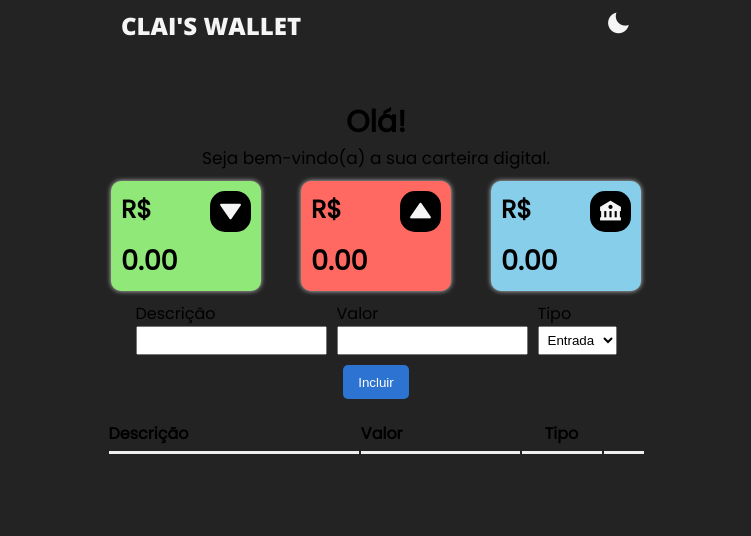
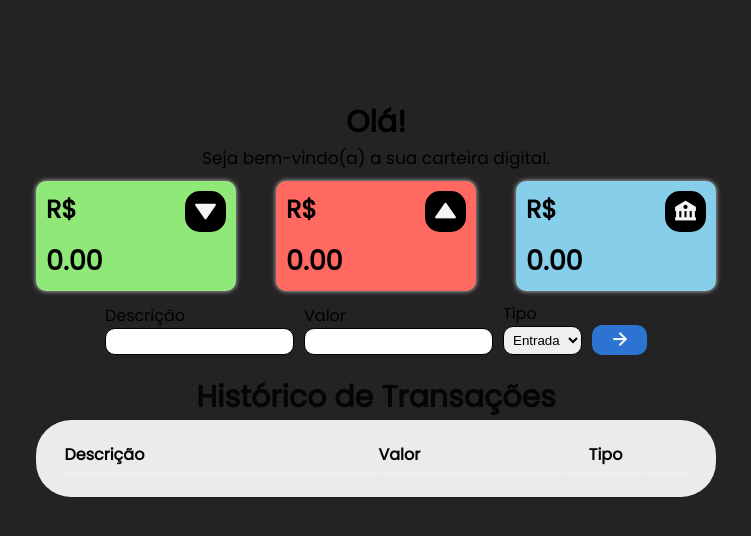
Before and after one commit to claiverty/claiWallet, a plain HTML site: page wallet.html in a window 1280 px wide. Both pictures are taken after a click on the button 947 px from the left and 25 px from the top of the page. Shown: the whole page, without its empty margins (264-1015 px from the left). Drawn offline with nearby package versions, Linux system fonts and the light colour scheme.

Commit message:
Final page wallet

```diff
--- a/script/wallet.js
+++ b/script/wallet.js
@@ -43,11 +43,11 @@ function insertItem(item, index) {
     <td>R$ ${item.amount}</td>
     <td class="columnType">${
       item.type === "Entrada"
-        ? '<i class="bx bxs-chevron-up-circle"></i>'
-        : '<i class="bx bxs-chevron-down-circle"></i>'
+        ? '<i class="bx bxs-caret-down-circle"></i>'
+        : '<i class="bx bxs-caret-up-circle"></i>'
     }</td>
     <td class="columnAction">
-      <button onclick="deleteItem(${index})"><i class='bx bx-trash'></i></button>
+      <button class="btnTrash" onclick="deleteItem(${index})"><i class='bx bx-trash'></i></button>
     </td>
   `;
 
--- a/style/wallet.css
+++ b/style/wallet.css
@@ -203,25 +203,56 @@ main .usuario p {
   flex-direction: column;
 }
 
-.newItem > button {
+.divDesc input {
+  border: 1px solid;
+  border-radius: 10px;
+}
+
+.divAmount input {
+  border: 1px solid;
+  border-radius: 10px;
+}
+
+.divType select {
+  border: 1px solid;
+  border-radius: 10px;
+}
+
+.newItem #btnNew {
   background-color: #2c73d2;
-  color: white;
+  color: #f5f5f5;
   border: none;
   padding: 0 15px;
-  border-radius: 5px;
+  border-radius: 10px;
   cursor: pointer;
-  height: 34px;
+  height: 30px;
 }
 
 input,
 select {
   padding: 5px;
 }
+/* Histórico de Transações */
+.transactions {
+  display: flex;
+  flex-direction: column;
+  align-items: center;
+  margin-top: 20px;
+}
 
-.divTable {
+.transactions .transOrder h1 {
+  font-size: 30px;
+  color: #050507;
+}
+
+.transactions .divTable {
   width: 100%;
+  padding: 0 20px 0 20px;
   display: flex;
   justify-content: center;
+  background-color: #ebebeb;
+  border-radius: 35px;
+  color: #050507;
 }
 
 table {
@@ -240,12 +271,12 @@ i {
   font-size: 25px;
 }
 
-.bxs-chevron-up-circle {
-  color: #00c9a7;
+.bxs-caret-up-circle {
+  color: #d83121;
 }
 
-.bxs-chevron-down-circle {
-  color: #d83121;
+.bxs-caret-down-circle {
+  color: #00c9a7;
 }
 
 .columnAction {
@@ -253,9 +284,14 @@ i {
   text-align: center;
 }
 
-.columnAction > button {
+.columnAction .btnTrash {
   background: transparent;
   border: none;
+  cursor: pointer;
+}
+
+.columnAction .btnTrash .bx-trash {
+  color: #050507;
 }
 
 .columnAmount {
@@ -280,7 +316,7 @@ body.dark {
 }
 
 /* Cabeçalho */
-body.dark header {
+header {
   display: flex;
   flex-direction: row;
   justify-content: space-between;
@@ -290,35 +326,47 @@ body.dark header {
 }
 
 /* Logo */
-body.dark header .logo a {
+header .logo a {
   display: flex;
   flex-direction: row;
   text-decoration: none;
-  color: #f5f5f5;
+  color: #232323;
   font-family: "Open Sans", sans-serif, Arial, Helvetica;
   font-size: 12px;
   margin: 20px;
 }
 
 /* Botão trocar tema*/
-body.dark header #BtnTheme #theme-toggle {
-  font-size: 25px;
+header #BtnTheme #theme-toggle {
+  font-size: 30px;
   background: none;
   border: none;
   cursor: pointer;
-  color: #f5f5f5;
+  color: #232323;
   margin: 20px;
 }
 
-body.dark main {
-  max-width: 550px;
-  width: 100%;
+/* Carteira */
+main {
+  font-family: "Poppins", Arial, Helvetica;
+}
+
+main .usuario {
   display: flex;
   flex-direction: column;
   align-items: center;
+  font-family: "Poppins", Arial, Helvetica;
 }
 
-body.dark .resume {
+main .usuario h1 {
+  font-size: 30px;
+}
+
+main .usuario p {
+  font-size: 17px;
+}
+
+.resume {
   display: flex;
   padding: 10px 0;
   gap: 40px;
@@ -326,17 +374,116 @@ body.dark .resume {
   justify-content: center;
   flex-wrap: wrap;
 }
-
-body.dark .resume > div {
+/* Entrada */
+.resume .boxIncomes {
   display: flex;
   flex-direction: column;
+  justify-content: space-between;
+  border-radius: 10px;
+  box-shadow: 0px 0px 5px #ccc;
+  width: 200px;
+  height: 110px;
+  padding: 10px;
+  background-color: #8fe878;
+}
+
+.resume .boxIncomes .iconBox {
+  display: flex;
+  flex-direction: row;
+  justify-content: space-between;
+}
+
+.resume .boxIncomes .iconBox i {
+  background-color: #000000;
+  color: #f5f5f5;
+  padding: 8px;
+  border-radius: 15px;
+}
+
+.resume .boxIncomes .iconBox p {
+  font-size: 25px;
+  font-weight: 600;
+}
+
+.resume .boxIncomes .incomes {
+  font-size: 27px;
+  font-weight: 600;
+}
+
+/* Saída */
+.resume .boxExpenses {
+  display: flex;
+  flex-direction: column;
+  justify-content: space-between;
+  border-radius: 10px;
+  box-shadow: 0px 0px 5px #ccc;
+  width: 200px;
+  height: 110px;
+  padding: 10px;
+  background-color: #ff6961;
+}
+
+.resume .boxExpenses .iconBox {
+  display: flex;
+  flex-direction: row;
+  justify-content: space-between;
+}
+
+.resume .boxExpenses .iconBox i {
+  background-color: #000000;
+  color: #f5f5f5;
+  padding: 8px;
+  border-radius: 15px;
+}
+
+.resume .boxExpenses .iconBox p {
+  font-size: 25px;
+  font-weight: 600;
+}
+
+.resume .boxExpenses .expenses {
+  font-size: 27px;
+  font-weight: 600;
+}
+
+/* Total */
+.resume .boxTotal {
+  display: flex;
+  flex-direction: column;
+  justify-content: space-between;
   box-shadow: 0px 0px 5px #ccc;
   border-radius: 10px;
+  width: 200px;
+  height: 110px;
   padding: 10px;
-  width: 150px;
+  background-color: #87ceeb;
 }
 
-body.dark .newItem {
+.resume .boxTotal .iconBox {
+  display: flex;
+  flex-direction: row;
+  justify-content: space-between;
+}
+
+.resume .boxTotal .iconBox i {
+  background-color: #000000;
+  color: #f5f5f5;
+  padding: 8px;
+  border-radius: 15px;
+}
+
+.resume .boxTotal .iconBox p {
+  font-size: 25px;
+  font-weight: 600;
+}
+
+.resume .boxTotal .total {
+  font-size: 27px;
+  font-weight: 600;
+}
+
+/* Adicionar transação */
+.newItem {
   display: flex;
   gap: 10px;
   align-items: end;
@@ -345,73 +492,109 @@ body.dark .newItem {
   flex-wrap: wrap;
 }
 
-body.dark .divDesc,
+.divDesc,
 .divType,
 .divAmount {
   display: flex;
   flex-direction: column;
 }
 
-body.dark .newItem > button {
+.divDesc input {
+  border: 1px solid;
+  border-radius: 10px;
+}
+
+.divAmount input {
+  border: 1px solid;
+  border-radius: 10px;
+}
+
+.divType select {
+  border: 1px solid;
+  border-radius: 10px;
+}
+
+.newItem #btnNew {
   background-color: #2c73d2;
-  color: white;
+  color: #f5f5f5;
   border: none;
   padding: 0 15px;
-  border-radius: 5px;
+  border-radius: 10px;
   cursor: pointer;
-  height: 34px;
+  height: 30px;
 }
 
-body.dark input,
+input,
 select {
   padding: 5px;
 }
+/* Histórico de Transações */
+.transactions {
+  display: flex;
+  flex-direction: column;
+  align-items: center;
+  margin-top: 20px;
+}
 
-body.dark .divTable {
+.transactions .transOrder h1 {
+  font-size: 30px;
+  color: #050507;
+}
+
+.transactions .divTable {
   width: 100%;
+  padding: 0 20px 0 20px;
   display: flex;
   justify-content: center;
+  background-color: #ebebeb;
+  border-radius: 35px;
+  color: #050507;
 }
 
-body.dark table {
+table {
   width: 98%;
   padding: 20px 0;
   border-radius: 5px;
 }
 
-body.dark th {
+th {
   text-align: start;
   border-bottom: inset;
   padding-bottom: 5px;
 }
 
-body.dark i {
+i {
   font-size: 25px;
 }
 
-body.dark .bxs-chevron-up-circle {
+.bxs-caret-up-circle {
+  color: #d83121;
+}
+
+.bxs-caret-down-circle {
   color: #00c9a7;
 }
 
-body.dark .bxs-chevron-down-circle {
-  color: #d83121;
-}
-
-body.dark.columnAction {
+.columnAction {
   width: 40px;
   text-align: center;
 }
 
-body.dark .columnAction > button {
+.columnAction .btnTrash {
   background: transparent;
   border: none;
+  cursor: pointer;
 }
 
-body.dark .columnAmount {
+.columnAction .btnTrash .bx-trash {
+  color: #050507;
+}
+
+.columnAmount {
   width: 30%;
 }
 
-body.dark .columnType {
+.columnType {
   width: 80px;
   text-align: center;
 }
--- a/wallet.html
+++ b/wallet.html
@@ -14,7 +14,6 @@
 
     <script src="./script/themeWallet.js" defer></script>
     <script src="script/wallet.js" defer></script>
-
   </head>
   <body>
     <div class="page">
@@ -43,25 +42,26 @@
           <div class="boxIncomes">
             <div class="iconBox">
               <p>R$</p>
-          <i class='bx bxs-down-arrow'></i>
+              <i class="bx bxs-down-arrow"></i>
             </div>
             <span class="incomes">0.00</span>
           </div>
           <div class="boxExpenses">
             <div class="iconBox">
               <p>R$</p>
-          <i class='bx bxs-up-arrow' ></i>
+              <i class="bx bxs-up-arrow"></i>
             </div>
             <span class="expenses">0.00</span>
           </div>
           <div class="boxTotal">
             <div class="iconBox">
               <p>R$</p>
-        <i class='bx bxs-bank'></i>
+              <i class="bx bxs-bank"></i>
             </div>
             <span class="total">0.00</span>
           </div>
         </div>
+
         <div class="newItem">
           <div class="divDesc">
             <label for="desc">Descrição</label>
@@ -78,7 +78,11 @@
               <option>Saída</option>
             </select>
           </div>
-      <button id="btnNew">Incluir</button>
+          <button id="btnNew"><i class="bx bx-right-arrow-alt"></i></button>
+        </div>
+        <div class="transactions">
+          <div class="transOrder">
+            <h1>Histórico de Transações</h1>
           </div>
           <div class="divTable">
             <table>
@@ -90,9 +94,10 @@
                   <th class="columnAction"></th>
                 </tr>
               </thead>
-        <tbody>
-        </tbody>
+              <tbody></tbody>
             </table>
+          </div>
+        </div>
       </main>
     </div>
   </body>
```
Also changed, not shown: components/images/BackgroundIndexDark.png (deleted), components/images/BackgroundIndexLight.png (deleted). Lines whose indentation alone changed are shown as unchanged.
